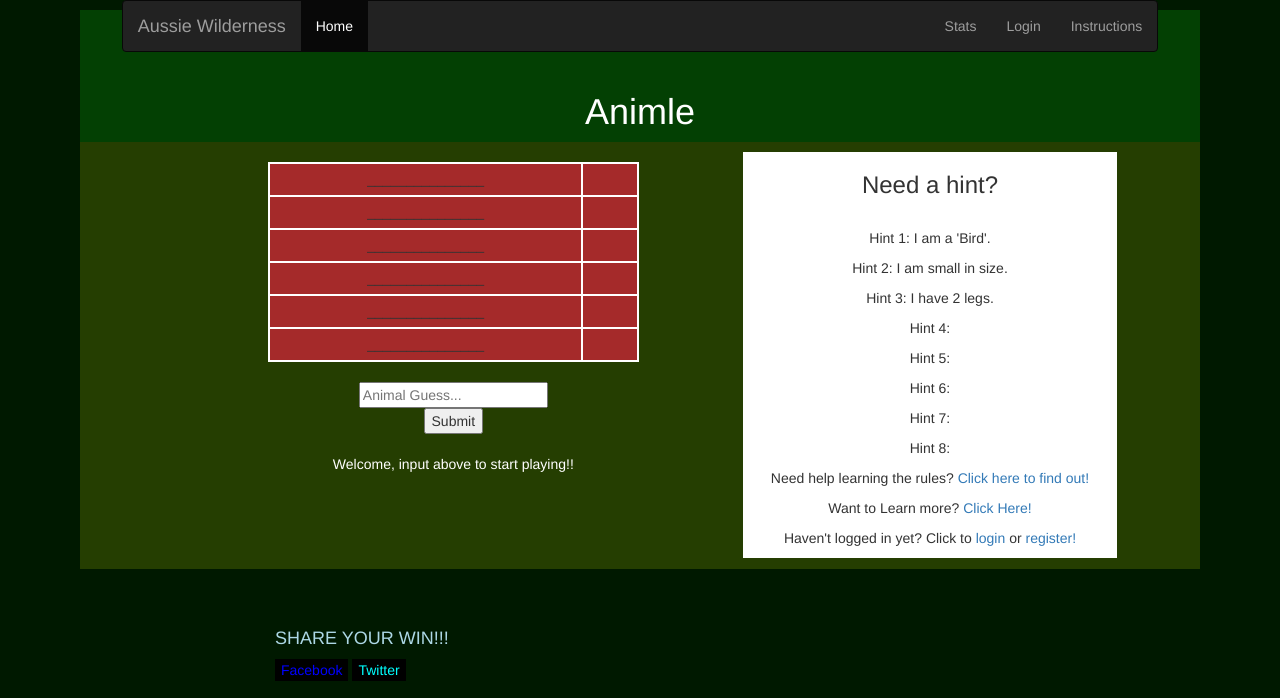
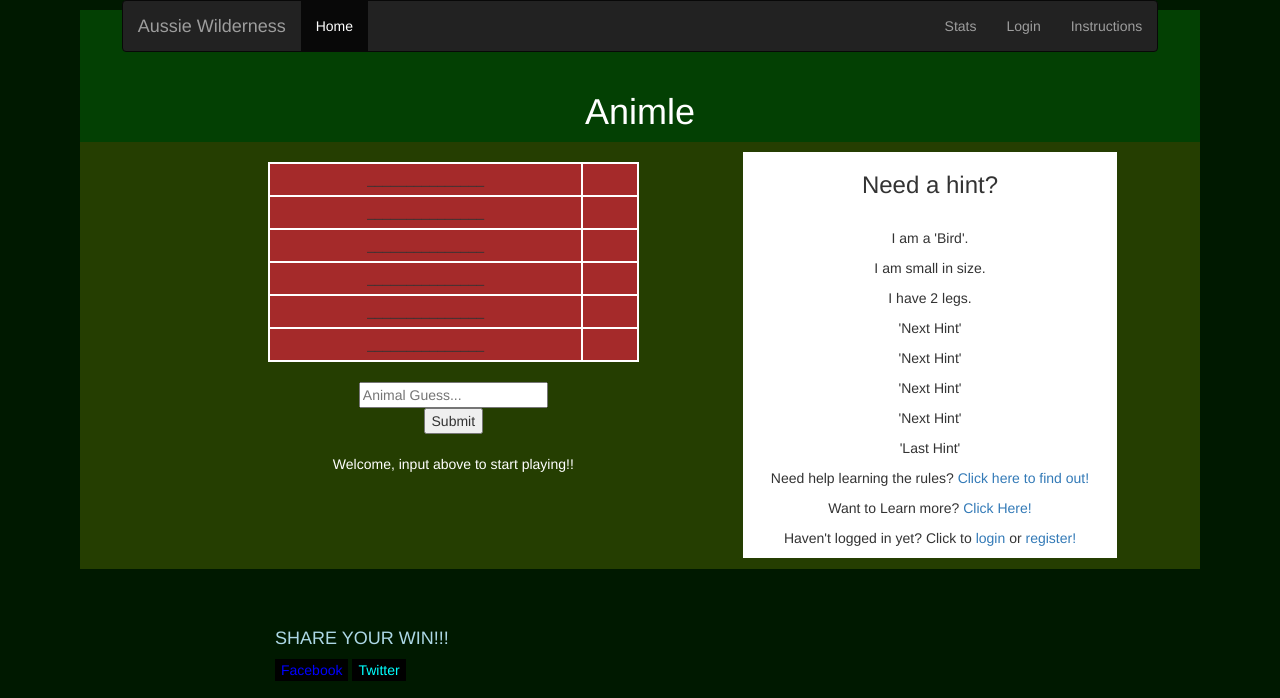
Before and after one commit to saphcarter/animle, a Flask app: page / in a window 1280 px wide. Shown: the top 698 px of the page. Run offline with Flask 2, Linux system fonts and the light colour scheme; some libraries are stand-ins or nearby versions.

Commit message:
fixing hints again - in progress

```diff
--- a/flask_app/app/static/homePage.js
+++ b/flask_app/app/static/homePage.js
@@ -1,5 +1,6 @@
 let guessNum = 0;
 
+// Creates table 6 rows x 2 columns
 function loadFunction() {
     const table1 = document.createElement('table');
     for (i = 0; i < 6; i++) {
@@ -70,11 +71,11 @@ function rowInputer() {
             markingInput.innerHTML = "&#10003";
 
             for (let h=guessNum+1;h<6;h++) {
-                document.getElementById("hint" + (h+3)).innerHTML = "Hint " + (h+3) + ":" + "**hint from database**";
                 document.getElementById("row" + (h) + "col1").style.backgroundColor = 'green';
                 document.getElementById("row" + (h) + "col0").style.backgroundColor = 'green';
                 document.getElementById("row" + (h) + "col0").innerHTML = "&#10003  " + "&#10003  " + "&#10003  " + "&#10003  ";
                 document.getElementById("row" + (h) + "col1").innerHTML = "&#10003";
+                hintsInputer()
 
             }
         }
@@ -132,7 +133,8 @@ function autocomplete(inp, arr) {
     };
 }
 
- function hintsInputer(guessNumber){
+function hintsInputer(guessNumber){
+
     if (guessNumber==0) {
         document.getElementById("hint" + (guessNumber + 4)).innerHTML = "Hint " + (guessNumber + 4) + ":" + " I live in a '" + Climate[index] + "' climate.";
     }
@@ -179,31 +181,34 @@ function autocomplete(inp, arr) {
     }
  }
 
+
+
 function hintsInitiator(){
-    document.getElementById("hint1").innerHTML = "Hint 1" + ":" + " I am a '" + Classification[index] + "'.";
+    document.getElementById("hint1").innerHTML = " I am a '" + Classification[index] + "'.";
+
     if (Size[index] == 'XS') {
-        document.getElementById("hint2").innerHTML = "Hint 2" + ":" + " I am extra small in size.";
+        document.getElementById("hint2").innerHTML = "I am extra small in size.";
     }
     else if (Size[index] == 'S') {
-        document.getElementById("hint2").innerHTML = "Hint 2" + ":" + " I am small in size.";
+        document.getElementById("hint2").innerHTML = "I am small in size.";
     }
     else if (Size[index] == 'M') {
-        document.getElementById("hint2").innerHTML = "Hint 2" + ":" + " I am medium in size.";
+        document.getElementById("hint2").innerHTML = "I am medium in size.";
     }
     else if (Size[index] == 'L') {
-        document.getElementById("hint2").innerHTML = "Hint 2" + ":" + " I am large in size.";
+        document.getElementById("hint2").innerHTML = "I am large in size.";
     }
     else if (Size[index] == 'XL') {
-        document.getElementById("hint2").innerHTML = "Hint 2" + ":" + " I am extra large in size.";
+        document.getElementById("hint2").innerHTML = "I am extra large in size.";
     }
     if (Legs[index] == 0){
-        document.getElementById("hint3").innerHTML = "Hint 3" + ":" + " I DON'T have any legs";
+        document.getElementById("hint3").innerHTML = "I DON'T have any legs";
     }
     else if (Legs[index] == 1) {
-        document.getElementById("hint3").innerHTML = "Hint 3" + ":" + " I have 1 leg.";
+        document.getElementById("hint3").innerHTML = "I have 1 leg.";
     }
     else if (Legs[index] > 0) {
-        document.getElementById("hint3").innerHTML = "Hint 3" + ":" + " I have " + Legs[index] + " legs.";
+        document.getElementById("hint3").innerHTML = "I have " + Legs[index] + " legs.";
     }
 
 }
--- a/flask_app/app/templates/gamepage.html
+++ b/flask_app/app/templates/gamepage.html
@@ -32,12 +32,12 @@
                 <p id="hint1">Hint 1:**hint from database**</p>
                 <p id="hint2">Hint 2:**hint from database**</p>
                 <p id="hint3">Hint 3:**hint from database**</p>
-                <p id="hint4">Hint 4:</p>
-                <p id="hint5">Hint 5:</p>
-                <p id="hint6">Hint 6:</p>
-                <p id="hint7">Hint 7:</p>
-                <p id="hint8">Hint 8:</p>
-                <p>Need help learning the rules? <a href="{{ url_for('instructions') }}">Click here to find out!</a></p>
+                <p id="hint4">'Next Hint'</p>
+                <p id="hint5">'Next Hint'</p>
+                <p id="hint6">'Next Hint'</p>
+                <p id="hint7">'Next Hint'</p>
+                <p id="hint8">'Last Hint'</p>
+                <p >Need help learning the rules? <a href="{{ url_for('instructions') }}">Click here to find out!</a></p>
                 <p>Want to Learn more? <a href="https://www.natureaustralia.org.au/what-we-do/our-priorities/wildlife/wildlife-stories/australias-endangered-animals/">Click Here!</a></p>
                 <p >Haven't logged in yet? Click to <a href="{{ url_for('login') }}">login</a> or <a href="{{ url_for('register') }}">register!</a></p>
             </div>
```
